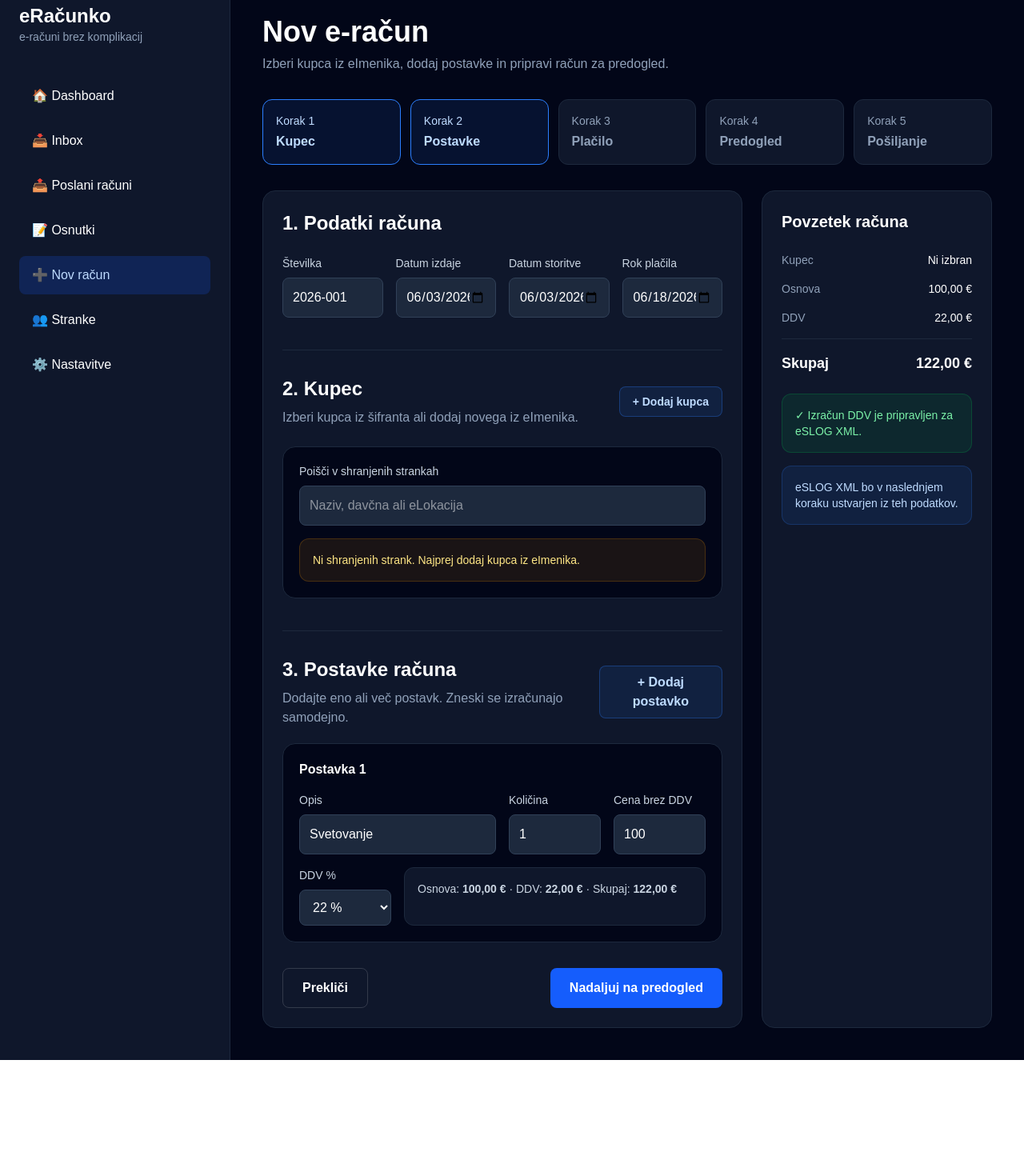
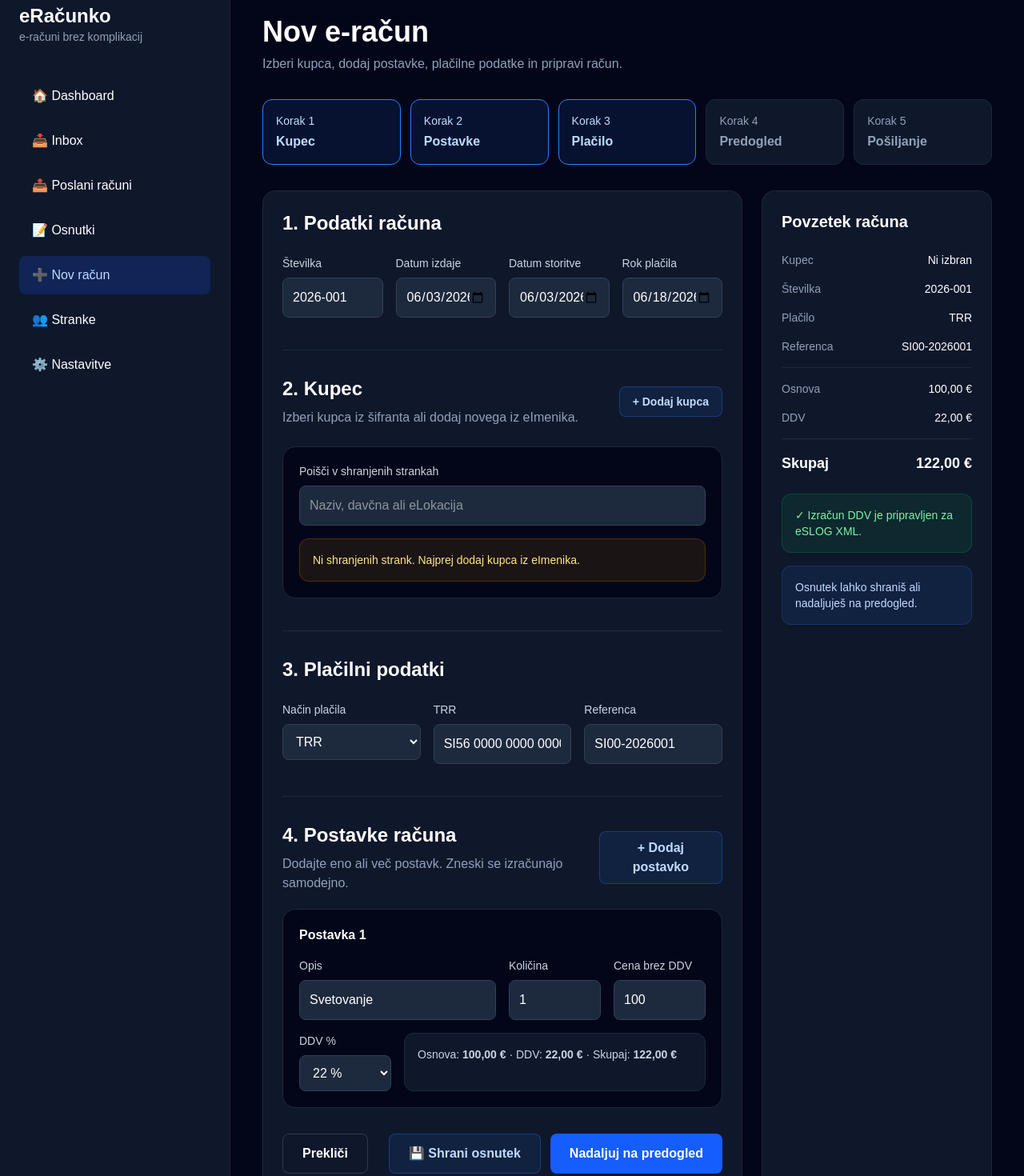
Before and after one commit to BenjaminStrmole/eracunko, a Next.js app: page /invoices/new in a window 1280 px wide. Shown: the part 20-1490 px from the top of the page at 80% size. Before the commit the page ends 1345 px from the top, so only its background shows below. Built offline with nearby package versions, Linux system fonts and the light colour scheme.

Commit message:
Add payment data and draft saving to invoice form

```diff
--- a/app/invoices/new/page.tsx
+++ b/app/invoices/new/page.tsx
@@ -20,6 +20,14 @@ type Customer = {
   isFavorite?: boolean;
 };
 
+type DraftInvoice = Invoice & {
+  id: number;
+  createdAt: string;
+  paymentMethod?: string;
+  bankAccount?: string;
+  reference?: string;
+};
+
 function today() {
   return new Date().toISOString().slice(0, 10);
 }
@@ -40,11 +48,30 @@ function formatAddress(customer: Customer) {
     .join(", ");
 }
 
+function generateInvoiceNumber() {
+  const year = new Date().getFullYear();
+  const saved = JSON.parse(localStorage.getItem("invoices") || "[]");
+  const drafts = JSON.parse(localStorage.getItem("drafts") || "[]");
+  const all = [...saved, ...drafts];
+
+  const sameYear = all.filter((invoice: any) =>
+    String(invoice.number || "").startsWith(`${year}-`)
+  );
+
+  const nextNumber = sameYear.length + 1;
+
+  return `${year}-${String(nextNumber).padStart(3, "0")}`;
+}
+
 export default function NewInvoicePage() {
-  const [invoiceNumber, setInvoiceNumber] = useState("2026-001");
+  const [invoiceNumber, setInvoiceNumber] = useState("");
   const [issueDate, setIssueDate] = useState(today());
   const [serviceDate, setServiceDate] = useState(today());
   const [dueDate, setDueDate] = useState(addDays(15));
+
+  const [paymentMethod, setPaymentMethod] = useState("TRR");
+  const [bankAccount, setBankAccount] = useState("SI56 0000 0000 0000 000");
+  const [reference, setReference] = useState("");
 
   const [customers, setCustomers] = useState<Customer[]>([]);
   const [buyer, setBuyer] = useState<Customer | null>(null);
@@ -62,6 +89,11 @@ export default function NewInvoicePage() {
   ]);
 
   useEffect(() => {
+    const number = generateInvoiceNumber();
+
+    setInvoiceNumber(number);
+    setReference(`SI00-${number.replace("-", "")}`);
+
     const savedCustomers: Customer[] = JSON.parse(
       localStorage.getItem("customers") || "[]"
     );
@@ -89,6 +121,11 @@ export default function NewInvoicePage() {
     const timer = setTimeout(() => setToast(""), 5000);
     return () => clearTimeout(timer);
   }, [toast]);
+
+  useEffect(() => {
+    if (!invoiceNumber) return;
+    setReference(`SI00-${invoiceNumber.replace("-", "")}`);
+  }, [invoiceNumber]);
 
   const favoriteCustomers = customers.filter((customer) => customer.isFavorite);
 
@@ -163,23 +200,12 @@ export default function NewInvoicePage() {
     setBuyerSearch(customer.name);
   }
 
-  function saveAndPreview() {
+  function buildInvoice(): Invoice {
     if (!buyer) {
-      setToast("Najprej izberi kupca iz šifranta strank.");
-      return;
+      throw new Error("Najprej izberi kupca iz šifranta strank.");
     }
 
-    if (!invoiceNumber.trim()) {
-      setToast("Vnesi številko računa.");
-      return;
-    }
-
-    if (lines.length === 0 || lines.some((line) => !line.description.trim())) {
-      setToast("Vsaka postavka mora imeti opis.");
-      return;
-    }
-
-    const invoice: Invoice = {
+    return {
       number: invoiceNumber,
       issueDate,
       serviceDate,
@@ -194,6 +220,64 @@ export default function NewInvoicePage() {
       lines,
       totals,
     };
+  }
+
+  function validateInvoice() {
+    if (!buyer) return "Najprej izberi kupca iz šifranta strank.";
+    if (!invoiceNumber.trim()) return "Vnesi številko računa.";
+    if (!bankAccount.trim()) return "Vnesi TRR.";
+    if (!reference.trim()) return "Vnesi referenco.";
+    if (lines.length === 0 || lines.some((line) => !line.description.trim())) {
+      return "Vsaka postavka mora imeti opis.";
+    }
+
+    return "";
+  }
+
+  function saveDraft() {
+    const error = validateInvoice();
+
+    if (error) {
+      setToast(error);
+      return;
+    }
+
+    const invoice = buildInvoice();
+
+    const draft: DraftInvoice = {
+      ...invoice,
+      id: Date.now(),
+      createdAt: new Date().toISOString(),
+      paymentMethod,
+      bankAccount,
+      reference,
+    };
+
+    const existingDrafts = JSON.parse(localStorage.getItem("drafts") || "[]");
+
+    const filteredDrafts = existingDrafts.filter(
+      (item: DraftInvoice) => item.number !== draft.number
+    );
+
+    localStorage.setItem("drafts", JSON.stringify([...filteredDrafts, draft]));
+
+    setToast("Osnutek je shranjen.");
+  }
+
+  function saveAndPreview() {
+    const error = validateInvoice();
+
+    if (error) {
+      setToast(error);
+      return;
+    }
+
+    const invoice = {
+      ...buildInvoice(),
+      paymentMethod,
+      bankAccount,
+      reference,
+    };
 
     localStorage.setItem("eracunko_current_invoice", JSON.stringify(invoice));
     window.location.href = "/invoices/preview";
@@ -202,8 +286,8 @@ export default function NewInvoicePage() {
   return (
     <main className="min-h-screen bg-slate-950 text-white">
       {toast && (
-        <div className="fixed right-5 top-5 z-50 max-w-md rounded-xl border border-red-500/30 bg-red-500/10 px-5 py-4 text-sm text-red-200 shadow-xl backdrop-blur">
-          ❌ {toast}
+        <div className="fixed right-5 top-5 z-50 max-w-md rounded-xl border border-blue-500/30 bg-blue-500/10 px-5 py-4 text-sm text-blue-100 shadow-xl backdrop-blur">
+          ℹ️ {toast}
         </div>
       )}
 
@@ -229,7 +313,7 @@ export default function NewInvoicePage() {
           <div className="mb-8">
             <h2 className="text-4xl font-bold">Nov e-račun</h2>
             <p className="mt-2 text-slate-400">
-              Izberi kupca iz eImenika, dodaj postavke in pripravi račun za predogled.
+              Izberi kupca, dodaj postavke, plačilne podatke in pripravi račun.
             </p>
           </div>
 
@@ -239,7 +323,7 @@ export default function NewInvoicePage() {
                 <div
                   key={step}
                   className={`rounded-xl border p-4 ${
-                    index <= 1
+                    index <= 2
                       ? "border-blue-500 bg-blue-500/10 text-blue-200"
                       : "border-slate-800 bg-slate-900 text-slate-400"
                   }`}
@@ -257,9 +341,7 @@ export default function NewInvoicePage() {
 
               <div className="mt-6 grid gap-4 md:grid-cols-4">
                 <div>
-                  <label className="mb-2 block text-sm text-slate-300">
-                    Številka
-                  </label>
+                  <label className="mb-2 block text-sm text-slate-300">Številka</label>
                   <input
                     value={invoiceNumber}
                     onChange={(e) => setInvoiceNumber(e.target.value)}
@@ -268,9 +350,7 @@ export default function NewInvoicePage() {
                 </div>
 
                 <div>
-                  <label className="mb-2 block text-sm text-slate-300">
-                    Datum izdaje
-                  </label>
+                  <label className="mb-2 block text-sm text-slate-300">Datum izdaje</label>
                   <input
                     type="date"
                     value={issueDate}
@@ -280,9 +360,7 @@ export default function NewInvoicePage() {
                 </div>
 
                 <div>
-                  <label className="mb-2 block text-sm text-slate-300">
-                    Datum storitve
-                  </label>
+                  <label className="mb-2 block text-sm text-slate-300">Datum storitve</label>
                   <input
                     type="date"
                     value={serviceDate}
@@ -292,9 +370,7 @@ export default function NewInvoicePage() {
                 </div>
 
                 <div>
-                  <label className="mb-2 block text-sm text-slate-300">
-                    Rok plačila
-                  </label>
+                  <label className="mb-2 block text-sm text-slate-300">Rok plačila</label>
                   <input
                     type="date"
                     value={dueDate}
@@ -323,9 +399,7 @@ export default function NewInvoicePage() {
 
                 {favoriteCustomers.length > 0 && (
                   <div className="mt-6 rounded-2xl border border-blue-500/20 bg-blue-500/10 p-5">
-                    <h4 className="text-lg font-bold text-blue-100">
-                      ⭐ Priljubljene stranke
-                    </h4>
+                    <h4 className="text-lg font-bold text-blue-100">⭐ Priljubljene stranke</h4>
 
                     <div className="mt-4 grid gap-3 md:grid-cols-2">
                       {favoriteCustomers.map((customer) => (
@@ -339,12 +413,8 @@ export default function NewInvoicePage() {
                           }`}
                         >
                           <div className="font-bold">{customer.name}</div>
-                          <div className="mt-1 text-sm text-slate-400">
-                            {customer.vatNumber}
-                          </div>
-                          <div className="mt-2 text-sm text-green-300">
-                            ✓ Prejema e-račune
-                          </div>
+                          <div className="mt-1 text-sm text-slate-400">{customer.vatNumber}</div>
+                          <div className="mt-2 text-sm text-green-300">✓ Prejema e-račune</div>
                         </button>
                       ))}
                     </div>
@@ -402,46 +472,62 @@ export default function NewInvoicePage() {
 
                 {buyer && (
                   <div className="mt-6 rounded-2xl border border-green-500/20 bg-green-500/10 p-5">
-                    <div className="text-sm text-green-300">
-                      Izbrani prejemnik
-                    </div>
-
+                    <div className="text-sm text-green-300">✓ Izbrana stranka</div>
                     <h4 className="mt-2 text-xl font-bold">{buyer.name}</h4>
 
                     <div className="mt-4 grid gap-3 text-sm text-slate-300 md:grid-cols-2">
-                      <div>
-                        <span className="text-slate-500">Davčna:</span>{" "}
-                        {buyer.vatNumber}
-                      </div>
-                      <div>
-                        <span className="text-slate-500">eLokacija:</span>{" "}
-                        {buyer.eLocation}
-                      </div>
-                      <div>
-                        <span className="text-slate-500">Naslov:</span>{" "}
-                        {buyer.address || "-"}
-                      </div>
-                      <div>
-                        <span className="text-slate-500">Mesto:</span>{" "}
-                        {buyer.city || "-"}
-                      </div>
-                      <div>
-                        <span className="text-slate-500">Država:</span>{" "}
-                        {buyer.country || "-"}
-                      </div>
-                      <div>
-                        <span className="text-slate-500">Omrežje:</span>{" "}
-                        {buyer.network || "-"}
-                      </div>
+                      <div><span className="text-slate-500">Davčna:</span> {buyer.vatNumber}</div>
+                      <div><span className="text-slate-500">eLokacija:</span> {buyer.eLocation}</div>
+                      <div><span className="text-slate-500">Naslov:</span> {buyer.address || "-"}</div>
+                      <div><span className="text-slate-500">Mesto:</span> {buyer.city || "-"}</div>
+                      <div><span className="text-slate-500">Država:</span> {buyer.country || "-"}</div>
+                      <div><span className="text-slate-500">Omrežje:</span> {buyer.network || "-"}</div>
                     </div>
                   </div>
                 )}
               </div>
 
               <div className="mt-10 border-t border-slate-800 pt-8">
+                <h3 className="text-2xl font-bold">3. Plačilni podatki</h3>
+
+                <div className="mt-6 grid gap-4 md:grid-cols-3">
+                  <div>
+                    <label className="mb-2 block text-sm text-slate-300">Način plačila</label>
+                    <select
+                      value={paymentMethod}
+                      onChange={(e) => setPaymentMethod(e.target.value)}
+                      className="w-full rounded-lg border border-slate-700 bg-slate-800 p-3 outline-none focus:border-blue-500"
+                    >
+                      <option value="TRR">TRR</option>
+                      <option value="SEPA">SEPA</option>
+                      <option value="Gotovina">Gotovina</option>
+                    </select>
+                  </div>
+
+                  <div>
+                    <label className="mb-2 block text-sm text-slate-300">TRR</label>
+                    <input
+                      value={bankAccount}
+                      onChange={(e) => setBankAccount(e.target.value)}
+                      className="w-full rounded-lg border border-slate-700 bg-slate-800 p-3 outline-none focus:border-blue-500"
+                    />
+                  </div>
+
+                  <div>
+                    <label className="mb-2 block text-sm text-slate-300">Referenca</label>
+                    <input
+                      value={reference}
+                      onChange={(e) => setReference(e.target.value)}
+                      className="w-full rounded-lg border border-slate-700 bg-slate-800 p-3 outline-none focus:border-blue-500"
+                    />
+                  </div>
+                </div>
+              </div>
+
+              <div className="mt-10 border-t border-slate-800 pt-8">
                 <div className="mb-5 flex items-center justify-between">
                   <div>
-                    <h3 className="text-2xl font-bold">3. Postavke računa</h3>
+                    <h3 className="text-2xl font-bold">4. Postavke računa</h3>
                     <p className="mt-2 text-slate-400">
                       Dodajte eno ali več postavk. Zneski se izračunajo samodejno.
                     </p>
@@ -462,14 +548,9 @@ export default function NewInvoicePage() {
                     const lineGross = lineNet + lineVat;
 
                     return (
-                      <div
-                        key={line.id}
-                        className="rounded-2xl border border-slate-800 bg-slate-950 p-5"
-                      >
+                      <div key={line.id} className="rounded-2xl border border-slate-800 bg-slate-950 p-5">
                         <div className="mb-4 flex items-center justify-between">
-                          <div className="font-semibold">
-                            Postavka {index + 1}
-                          </div>
+                          <div className="font-semibold">Postavka {index + 1}</div>
 
                           {lines.length > 1 && (
                             <button
@@ -483,56 +564,40 @@ export default function NewInvoicePage() {
 
                         <div className="grid gap-4 md:grid-cols-4">
                           <div className="md:col-span-2">
-                            <label className="mb-2 block text-sm text-slate-300">
-                              Opis
-                            </label>
+                            <label className="mb-2 block text-sm text-slate-300">Opis</label>
                             <input
                               value={line.description}
-                              onChange={(e) =>
-                                updateLine(line.id, "description", e.target.value)
-                              }
+                              onChange={(e) => updateLine(line.id, "description", e.target.value)}
                               className="w-full rounded-lg border border-slate-700 bg-slate-800 p-3 outline-none focus:border-blue-500"
                               placeholder="Opis storitve ali artikla"
                             />
                           </div>
 
                           <div>
-                            <label className="mb-2 block text-sm text-slate-300">
-                              Količina
-                            </label>
+                            <label className="mb-2 block text-sm text-slate-300">Količina</label>
                             <input
                               type="number"
                               value={line.quantity}
-                              onChange={(e) =>
-                                updateLine(line.id, "quantity", e.target.value)
-                              }
+                              onChange={(e) => updateLine(line.id, "quantity", e.target.value)}
                               className="w-full rounded-lg border border-slate-700 bg-slate-800 p-3 outline-none focus:border-blue-500"
                             />
                           </div>
 
                           <div>
-                            <label className="mb-2 block text-sm text-slate-300">
-                              Cena brez DDV
-                            </label>
+                            <label className="mb-2 block text-sm text-slate-300">Cena brez DDV</label>
                             <input
                               type="number"
                               value={line.price}
-                              onChange={(e) =>
-                                updateLine(line.id, "price", e.target.value)
-                              }
+                              onChange={(e) => updateLine(line.id, "price", e.target.value)}
                               className="w-full rounded-lg border border-slate-700 bg-slate-800 p-3 outline-none focus:border-blue-500"
                             />
                           </div>
 
                           <div>
-                            <label className="mb-2 block text-sm text-slate-300">
-                              DDV %
-                            </label>
+                            <label className="mb-2 block text-sm text-slate-300">DDV %</label>
                             <select
                               value={line.vatRate}
-                              onChange={(e) =>
-                                updateLine(line.id, "vatRate", e.target.value)
-                              }
+                              onChange={(e) => updateLine(line.id, "vatRate", e.target.value)}
                               className="w-full rounded-lg border border-slate-700 bg-slate-800 p-3 outline-none focus:border-blue-500"
                             >
                               <option value={22}>22 %</option>
@@ -562,12 +627,21 @@ export default function NewInvoicePage() {
                   Prekliči
                 </a>
 
+                <div className="flex gap-3">
+                  <button
+                    onClick={saveDraft}
+                    className="rounded-lg border border-blue-500/30 bg-blue-500/10 px-6 py-3 font-semibold text-blue-200 hover:bg-blue-500/20"
+                  >
+                    💾 Shrani osnutek
+                  </button>
+
                   <button
                     onClick={saveAndPreview}
                     className="rounded-lg bg-blue-600 px-6 py-3 font-semibold hover:bg-blue-500"
                   >
                     Nadaljuj na predogled
                   </button>
+                </div>
               </div>
             </div>
 
@@ -577,12 +651,25 @@ export default function NewInvoicePage() {
               <div className="mt-6 space-y-4 text-sm">
                 <div className="flex justify-between gap-4">
                   <span className="text-slate-400">Kupec</span>
-                  <span className="text-right">
-                    {buyer?.name || "Ni izbran"}
-                  </span>
+                  <span className="text-right">{buyer?.name || "Ni izbran"}</span>
                 </div>
 
                 <div className="flex justify-between">
+                  <span className="text-slate-400">Številka</span>
+                  <span>{invoiceNumber || "-"}</span>
+                </div>
+
+                <div className="flex justify-between">
+                  <span className="text-slate-400">Plačilo</span>
+                  <span>{paymentMethod}</span>
+                </div>
+
+                <div className="flex justify-between">
+                  <span className="text-slate-400">Referenca</span>
+                  <span>{reference || "-"}</span>
+                </div>
+
+                <div className="flex justify-between border-t border-slate-800 pt-4">
                   <span className="text-slate-400">Osnova</span>
                   <span>{formatMoney(totals.net)}</span>
                 </div>
@@ -603,7 +690,7 @@ export default function NewInvoicePage() {
               </div>
 
               <div className="mt-4 rounded-xl border border-blue-500/20 bg-blue-500/10 p-4 text-sm text-blue-200">
-                eSLOG XML bo v naslednjem koraku ustvarjen iz teh podatkov.
+                Osnutek lahko shraniš ali nadaljuješ na predogled.
               </div>
             </aside>
           </div>
```
Lines whose indentation alone changed are shown as unchanged.
